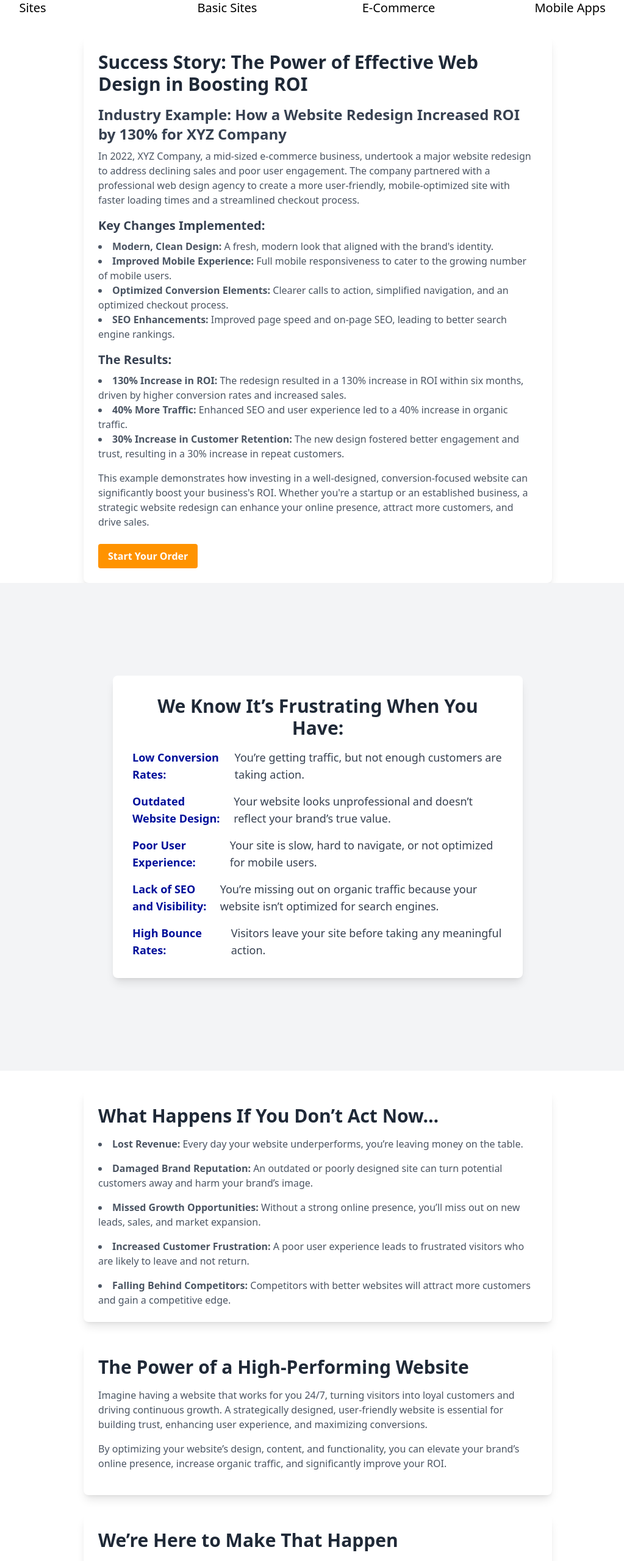
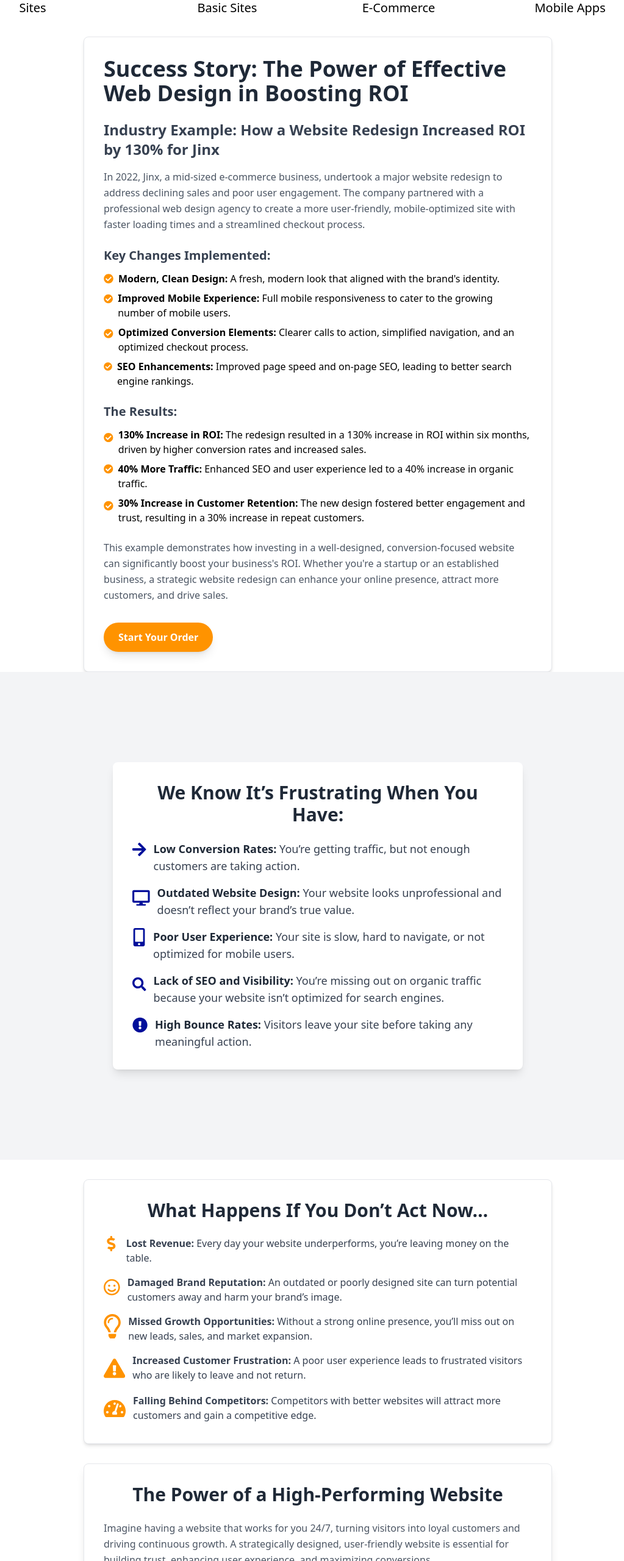
Before and after one commit to Favour-Yusuf/Royalman-official-website, a React (Vite) app in the folder Royalman-Website/: page / in a window 1280 px wide. Shown: the part 976-3536 px from the top of the page at 61% size, without its empty margins (119-1142 px from the left). Built offline with nearby package versions, Linux system fonts and the light colour scheme.

Commit message:
beautiful

```diff
--- a/Royalman-Website/src/Components/LandingPage/CaseStudy.jsx
+++ b/Royalman-Website/src/Components/LandingPage/CaseStudy.jsx
@@ -1,44 +1,65 @@
-// SuccessStory.js
 import React from 'react';
 import { Link } from 'react-router-dom';
+import { FaCheckCircle } from 'react-icons/fa'; // Import an icon from react-icons
 
 const SuccessStory = () => {
   return (
-    <div className="max-w-3xl mx-auto p-6 bg-white shadow-lg rounded-lg mt-8">
-      <h2 className="text-2xl sm:text-3xl font-bold text-gray-800 mb-4">
+    <div className="max-w-3xl mx-auto p-8 bg-white shadow-md rounded-lg mt-8 border border-gray-200">
+      <h2 className="text-3xl sm:text-4xl font-bold text-gray-800 mb-6 leading-tight">
         Success Story: The Power of Effective Web Design in Boosting ROI
       </h2>
-      <h3 className="text-xl sm:text-2xl font-semibold text-gray-700 mb-2">
-        Industry Example: How a Website Redesign Increased ROI by 130% for XYZ Company
+      <h3 className="text-xl sm:text-2xl font-semibold text-gray-700 mb-4">
+        Industry Example: How a Website Redesign Increased ROI by 130% for Jinx
       </h3>
-      <p className="text-gray-600 mb-4">
-        In 2022, XYZ Company, a mid-sized e-commerce business, undertook a major website redesign to address declining sales and poor user engagement. The company partnered with a professional web design agency to create a more user-friendly, mobile-optimized site with faster loading times and a streamlined checkout process.
+      <p className="text-gray-600 mb-6 leading-relaxed">
+        In 2022, Jinx, a mid-sized e-commerce business, undertook a major website redesign to address declining sales and poor user engagement. The company partnered with a professional web design agency to create a more user-friendly, mobile-optimized site with faster loading times and a streamlined checkout process.
       </p>
 
-      <h4 className="text-lg sm:text-xl font-semibold text-gray-700 mb-2">Key Changes Implemented:</h4>
-      <ul className="list-disc list-inside text-gray-600 mb-4">
-        <li><span className="font-semibold">Modern, Clean Design:</span> A fresh, modern look that aligned with the brand's identity.</li>
-        <li><span className="font-semibold">Improved Mobile Experience:</span> Full mobile responsiveness to cater to the growing number of mobile users.</li>
-        <li><span className="font-semibold">Optimized Conversion Elements:</span> Clearer calls to action, simplified navigation, and an optimized checkout process.</li>
-        <li><span className="font-semibold">SEO Enhancements:</span> Improved page speed and on-page SEO, leading to better search engine rankings.</li>
+      <h4 className="text-lg sm:text-xl font-semibold text-gray-700 mb-3">Key Changes Implemented:</h4>
+      <ul className="list-none mb-6 space-y-2">
+        <li className="flex items-start">
+          <FaCheckCircle className="text-brandOne mr-2 mt-1  " />
+          <span><span className="font-semibold">Modern, Clean Design:</span> A fresh, modern look that aligned with the brand's identity.</span>
+        </li>
+        <li className="flex items-start">
+          <FaCheckCircle className="text-brandOne mr-2 mt-1 text-[18px] " />
+          <span><span className="font-semibold">Improved Mobile Experience:</span> Full mobile responsiveness to cater to the growing number of mobile users.</span>
+        </li>
+        <li className="flex items-start">
+          <FaCheckCircle className="text-brandOne mr-2 mt-1 text-[20px] " />
+          <span><span className="font-semibold">Optimized Conversion Elements:</span> Clearer calls to action, simplified navigation, and an optimized checkout process.</span>
+        </li>
+        <li className="flex items-start">
+          <FaCheckCircle className="text-brandOne mr-2 mt-1 " />
+          <span><span className="font-semibold">SEO Enhancements:</span> Improved page speed and on-page SEO, leading to better search engine rankings.</span>
+        </li>
       </ul>
 
-      <h4 className="text-lg sm:text-xl font-semibold text-gray-700 mb-2">The Results:</h4>
-      <ul className="list-disc list-inside text-gray-600 mb-4">
-        <li><span className="font-semibold">130% Increase in ROI:</span> The redesign resulted in a 130% increase in ROI within six months, driven by higher conversion rates and increased sales.</li>
-        <li><span className="font-semibold">40% More Traffic:</span> Enhanced SEO and user experience led to a 40% increase in organic traffic.</li>
-        <li><span className="font-semibold">30% Increase in Customer Retention:</span> The new design fostered better engagement and trust, resulting in a 30% increase in repeat customers.</li>
+      <h4 className="text-lg sm:text-xl font-semibold text-gray-700 mb-3">The Results:</h4>
+      <ul className="list-none mb-6 space-y-2">
+        <li className="flex items-start">
+          <FaCheckCircle className="text-brandOne mr-2 mt-1 text-[25px] " />
+          <span><span className="font-semibold">130% Increase in ROI:</span> The redesign resulted in a 130% increase in ROI within six months, driven by higher conversion rates and increased sales.</span>
+        </li>
+        <li className="flex items-start">
+          <FaCheckCircle className="text-brandOne mr-2 mt-1 " />
+          <span><span className="font-semibold">40% More Traffic:</span> Enhanced SEO and user experience led to a 40% increase in organic traffic.</span>
+        </li>
+        <li className="flex items-start">
+          <FaCheckCircle className="text-brandOne mr-2 mt-1 text-[25px]" />
+          <span><span className="font-semibold">30% Increase in Customer Retention:</span> The new design fostered better engagement and trust, resulting in a 30% increase in repeat customers.</span>
+        </li>
       </ul>
 
-      <p className="text-gray-600 mb-6">
+      <p className="text-gray-600 mb-8 leading-relaxed">
         This example demonstrates how investing in a well-designed, conversion-focused website can significantly boost your business's ROI. Whether you're a startup or an established business, a strategic website redesign can enhance your online presence, attract more customers, and drive sales.
       </p>
-            <Link to="https://calendly.com/royalmanglobalenterprise/free_consultation">
-            <button className="bg-brandOne hover:bg-brandTwo text-white font-bold py-2 px-4 rounded transition duration-300">
-        Start Your Order
-      </button>
-            </Link>
 
+      <Link to="https://calendly.com/royalmanglobalenterprise/free_consultation">
+        <button className="bg-brandOne hover:bg-brandTwo text-white font-bold py-3 px-6 rounded-full shadow-lg hover:shadow-xl transition duration-300">
+          Start Your Order
+        </button>
+      </Link>
     </div>
   );
 };
--- a/Royalman-Website/src/Components/LandingPage/Consequences.jsx
+++ b/Royalman-Website/src/Components/LandingPage/Consequences.jsx
@@ -1,27 +1,32 @@
-// Consequences.js
 import React from 'react';
+import { FaDollarSign, FaRegSmile, FaRegLightbulb, FaExclamationTriangle, FaTachometerAlt } from 'react-icons/fa'; // Import icons
 
 const Consequences = () => {
   return (
-    <div className="max-w-3xl mx-auto p-6 bg-white shadow-lg rounded-lg mt-8">
-      <h2 className="text-2xl sm:text-3xl font-bold text-gray-800 mb-4">
+    <div className="max-w-3xl mx-auto p-8 bg-white shadow-md rounded-lg mt-8 border border-gray-200">
+      <h2 className="text-2xl sm:text-3xl font-bold text-gray-800 mb-6 text-center">
         What Happens If You Don’t Act Now…
       </h2>
-      <ul className="list-disc list-inside text-gray-600 space-y-4">
-        <li>
-          <strong className="font-semibold">Lost Revenue:</strong> Every day your website underperforms, you’re leaving money on the table.
+      <ul className="space-y-4">
+        <li className="flex items-start space-x-3 text-gray-700">
+          <FaDollarSign className="text-brandOne text-[25px]" />
+          <span><strong className="font-semibold">Lost Revenue:</strong> Every day your website underperforms, you’re leaving money on the table.</span>
         </li>
-        <li>
-          <strong className="font-semibold">Damaged Brand Reputation:</strong> An outdated or poorly designed site can turn potential customers away and harm your brand’s image.
+        <li className="flex items-start space-x-3 text-gray-700">
+          <FaRegSmile className="text-brandOne text-[40px]" />
+          <span><strong className="font-semibold">Damaged Brand Reputation:</strong> An outdated or poorly designed site can turn potential customers away and harm your brand’s image.</span>
         </li>
-        <li>
-          <strong className="font-semibold">Missed Growth Opportunities:</strong> Without a strong online presence, you’ll miss out on new leads, sales, and market expansion.
+        <li className="flex items-start space-x-3 text-gray-700">
+          <FaRegLightbulb className="text-brandOne text-[40px] " />
+          <span><strong className="font-semibold">Missed Growth Opportunities:</strong> Without a strong online presence, you’ll miss out on new leads, sales, and market expansion.</span>
         </li>
-        <li>
-          <strong className="font-semibold">Increased Customer Frustration:</strong> A poor user experience leads to frustrated visitors who are likely to leave and not return.
+        <li className="flex items-start space-x-3 text-gray-700">
+          <FaExclamationTriangle className="text-brandOne text-[50px]" />
+          <span><strong className="font-semibold">Increased Customer Frustration:</strong> A poor user experience leads to frustrated visitors who are likely to leave and not return.</span>
         </li>
-        <li>
-          <strong className="font-semibold">Falling Behind Competitors:</strong> Competitors with better websites will attract more customers and gain a competitive edge.
+        <li className="flex items-start space-x-3 text-gray-700">
+          <FaTachometerAlt className="text-brandOne text-[50px]" />
+          <span><strong className="font-semibold">Falling Behind Competitors:</strong> Competitors with better websites will attract more customers and gain a competitive edge.</span>
         </li>
       </ul>
     </div>
--- a/Royalman-Website/src/Components/LandingPage/GeneralSolution.jsx
+++ b/Royalman-Website/src/Components/LandingPage/GeneralSolution.jsx
@@ -1,19 +1,42 @@
-// HighPerformingWebsite.js
 import React from 'react';
+import { FaLaptopCode, FaRocket, FaUsers } from 'react-icons/fa'; // Importing icons
 
 const HighPerformingWebsite = () => {
   return (
-    <div className="max-w-3xl mx-auto p-6 bg-white shadow-lg rounded-lg mt-8">
-      <h2 className="text-2xl sm:text-3xl font-bold text-gray-800 mb-4">
+    <div className="max-w-3xl mx-auto p-8 bg-white shadow-lg rounded-lg mt-8 border border-gray-200">
+      <h2 className="text-2xl sm:text-3xl font-bold text-gray-800 mb-6 text-center">
         The Power of a High-Performing Website
       </h2>
-      <p className="text-gray-600 mb-4">
+      <p className="text-gray-600 mb-6 leading-relaxed">
         Imagine having a website that works for you 24/7, turning visitors into loyal customers and driving continuous growth.
         A strategically designed, user-friendly website is essential for building trust, enhancing user experience, and maximizing conversions.
       </p>
-      <p className="text-gray-600 mb-4">
+      <p className="text-gray-600 mb-6 leading-relaxed">
         By optimizing your website’s design, content, and functionality, you can elevate your brand’s online presence, increase organic traffic, and significantly improve your ROI.
       </p>
+      <div className="flex flex-col sm:flex-row items-start justify-around mt-6">
+        <div className="flex items-center space-x-3 mb-4 sm:mb-0">
+          <FaLaptopCode className="text-brandOne text-[40px]" />
+          <div>
+            <h3 className="text-lg font-semibold text-gray-800">User-Friendly Design</h3>
+            <p className="text-gray-600">An intuitive design enhances user experience, making it easier for visitors to navigate and take action.</p>
+          </div>
+        </div>
+        <div className="flex items-center space-x-3 mb-4 sm:mb-0">
+          <FaRocket className="text-brandOne text-[40px]" />
+          <div>
+            <h3 className="text-lg font-semibold text-gray-800">Increased Conversions</h3>
+            <p className="text-gray-600">Optimized functionality boosts conversion rates by guiding visitors smoothly through their journey.</p>
+          </div>
+        </div>
+        <div className="flex items-center space-x-3">
+          <FaUsers className="text-brandOne text-[40px]" />
+          <div>
+            <h3 className="text-lg font-semibold text-gray-800">Brand Trust</h3>
+            <p className="text-gray-600">A professional website builds credibility and trust, encouraging more visitors to engage with your brand.</p>
+          </div>
+        </div>
+      </div>
     </div>
   );
 };
--- a/Royalman-Website/src/Components/LandingPage/ProblemIdentification.jsx
+++ b/Royalman-Website/src/Components/LandingPage/ProblemIdentification.jsx
@@ -1,34 +1,34 @@
-// FrustrationsList.js
 import React from 'react';
+import { FaArrowRight, FaDesktop, FaMobileAlt, FaSearch, FaExclamationCircle } from 'react-icons/fa'; // Import icons
 
 const FrustrationsList = () => {
   return (
     <div className="flex items-center justify-center min-h-screen bg-gray-100 p-4 sm:p-8">
       <div className="bg-white shadow-lg rounded-lg p-6 sm:p-8 max-w-2xl w-full">
-        <h2 className="text-2xl sm:text-3xl font-bold text-gray-800 mb-4 text-center">
+        <h2 className="text-2xl sm:text-3xl font-bold text-gray-800 mb-6 text-center">
           We Know It’s Frustrating When You Have:
         </h2>
 
         <ul className="space-y-4">
-          <li className="text-base sm:text-lg text-gray-700 flex items-start">
-            <span className="font-bold text-brandTwo">Low Conversion Rates:</span>
-            <span className="ml-2">You’re getting traffic, but not enough customers are taking action.</span>
+          <li className="text-base sm:text-lg text-gray-700 flex items-start space-x-3">
+            <FaArrowRight className="text-brandTwo lg:text-balance text-[30px] " />
+            <span><span className="font-bold text-gray-800">Low Conversion Rates:</span> You’re getting traffic, but not enough customers are taking action.</span>
           </li>
-          <li className="text-base sm:text-lg text-gray-700 flex items-start">
-            <span className="font-bold text-brandTwo">Outdated Website Design:</span>
-            <span className="ml-2">Your website looks unprofessional and doesn’t reflect your brand’s true value.</span>
+          <li className="text-base sm:text-lg text-gray-700 flex items-start space-x-3">
+            <FaDesktop className="text-brandTwo lg:text-balance  text-[45px]" />
+            <span><span className="font-bold text-gray-800">Outdated Website Design:</span> Your website looks unprofessional and doesn’t reflect your brand’s true value.</span>
           </li>
-          <li className="text-base sm:text-lg text-gray-700 flex items-start">
-            <span className="font-bold text-brandTwo">Poor User Experience:</span>
-            <span className="ml-2">Your site is slow, hard to navigate, or not optimized for mobile users.</span>
+          <li className="text-base sm:text-lg text-gray-700 flex items-start space-x-3">
+            <FaMobileAlt className="text-brandTwo lg:text-balance text-[30px] " />
+            <span><span className="font-bold text-gray-800">Poor User Experience:</span> Your site is slow, hard to navigate, or not optimized for mobile users.</span>
           </li>
-          <li className="text-base sm:text-lg text-gray-700 flex items-start">
-            <span className="font-bold text-brandTwo">Lack of SEO and Visibility:</span>
-            <span className="ml-2">You’re missing out on organic traffic because your website isn’t optimized for search engines.</span>
+          <li className="text-base sm:text-lg text-gray-700 flex items-start space-x-3">
+            <FaSearch className="text-brandTwo lg:text-balance text-[40px] " />
+            <span><span className="font-bold text-gray-800">Lack of SEO and Visibility:</span> You’re missing out on organic traffic because your website isn’t optimized for search engines.</span>
           </li>
-          <li className="text-base sm:text-lg text-gray-700 flex items-start">
-            <span className="font-bold text-brandTwo">High Bounce Rates:</span>
-            <span className="ml-2">Visitors leave your site before taking any meaningful action.</span>
+          <li className="text-base sm:text-lg text-gray-700 flex items-start space-x-3">
+            <FaExclamationCircle className="text-brandTwo lg:text-balance text-[30px] " />
+            <span><span className="font-bold text-gray-800">High Bounce Rates:</span> Visitors leave your site before taking any meaningful action.</span>
           </li>
         </ul>
       </div>
--- a/Royalman-Website/src/Components/LandingPage/Royalman.jsx
+++ b/Royalman-Website/src/Components/LandingPage/Royalman.jsx
@@ -1,18 +1,41 @@
-// RoyalmanDigitalConcept.js
 import React from 'react';
+import { FaHandSparkles, FaUsersCog, FaChartLine } from 'react-icons/fa'; // Importing icons
 
 const RoyalmanDigitalConcept = () => {
   return (
-    <div className="max-w-3xl mx-auto p-6 bg-white shadow-lg rounded-lg mt-8">
-      <h2 className="text-2xl sm:text-3xl font-bold text-gray-800 mb-4">
+    <div className="max-w-3xl mx-auto p-8 bg-white shadow-lg rounded-lg mt-8 border border-gray-200">
+      <h2 className="text-2xl sm:text-3xl font-bold text-gray-800 mb-6 text-center">
         We’re Here to Make That Happen
       </h2>
-      <p className="text-gray-600 mb-4">
+      <p className="text-gray-600 mb-6 leading-relaxed">
         At Royalman Digital Concept, we specialize in creating high-impact, conversion-focused websites that elevate your brand, engage your audience, and drive measurable results.
       </p>
-      <p className="text-gray-600 mb-4">
+      <p className="text-gray-600 mb-6 leading-relaxed">
         Our team of experienced designers and developers will work with you to build a custom website that not only looks great but also performs flawlessly, turning visitors into loyal customers.
       </p>
+      <div className="flex flex-col sm:flex-row items-start justify-around mt-6">
+        <div className="flex items-center space-x-3 mb-4 sm:mb-0">
+          <FaHandSparkles className="text-brandOne text-[30px]" />
+          <div>
+            <h3 className="text-lg font-semibold text-gray-800">Custom Design</h3>
+            <p className="text-gray-600">We create visually stunning websites tailored to your brand's unique identity.</p>
+          </div>
+        </div>
+        <div className="flex items-center space-x-3 mb-4 sm:mb-0">
+          <FaUsersCog className="text-brandOne text-[30px]" />
+          <div>
+            <h3 className="text-lg font-semibold text-gray-800">User Engagement</h3>
+            <p className="text-gray-600">Our websites are designed to engage users and enhance their overall experience.</p>
+          </div>
+        </div>
+        <div className="flex items-center space-x-3">
+          <FaChartLine className="text-brandOne text-[30px]" />
+          <div>
+            <h3 className="text-lg font-semibold text-gray-800">Measurable Results</h3>
+            <p className="text-gray-600">We focus on delivering results that can be measured and optimized for better performance.</p>
+          </div>
+        </div>
+      </div>
     </div>
   );
 };
```
Also changed, not shown: Royalman-Website/src/Components/LandingPage/Testimonials.jsx (+19 -9 lines).
